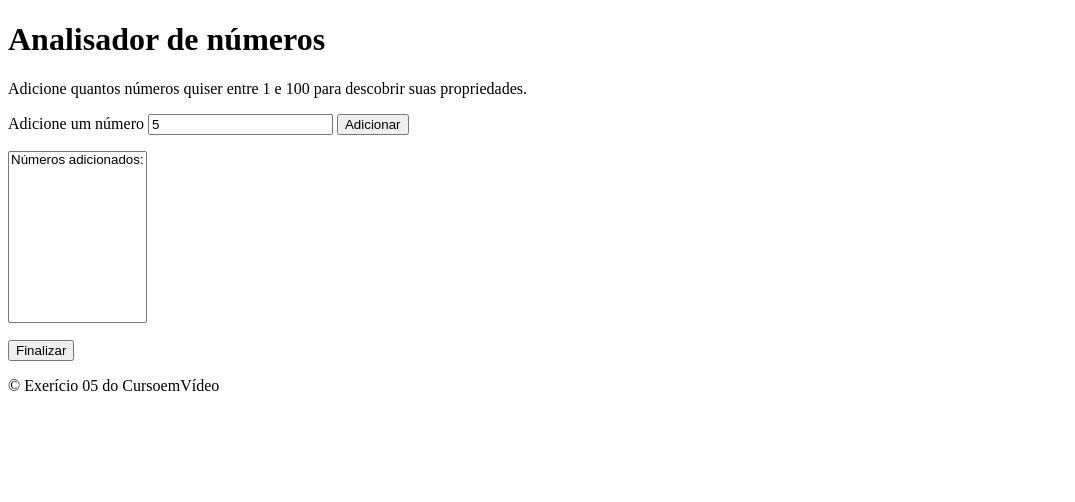
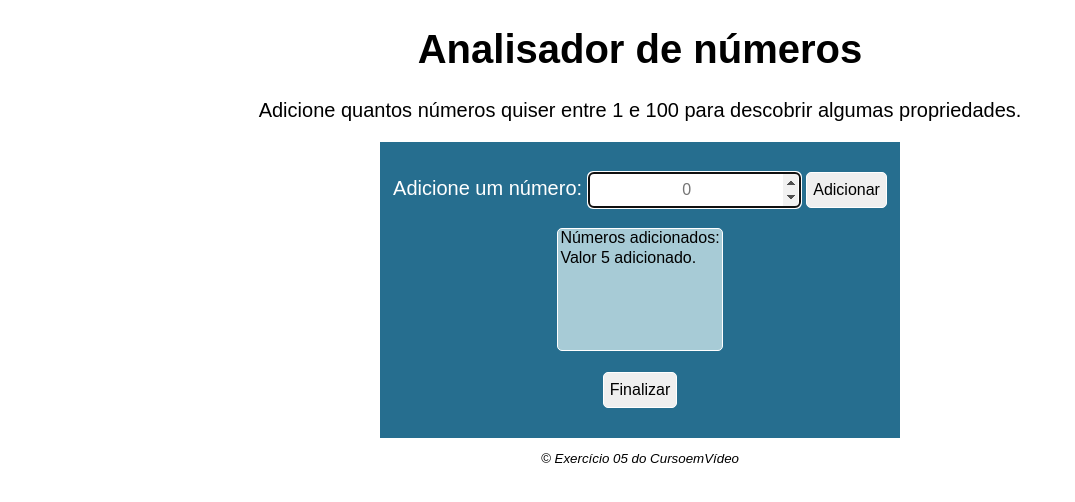
Before and after one commit to hariadiny-mantovam/Curso-JavaScript-Cursoemvideo, a plain HTML site: page exercícios/atividade 05 - curso em video/index.html in a window 1280 px wide. Both pictures are taken after typing "5" into the empty fields and a click on the button "Adicionar". Shown: the whole page, without its empty margins (0-1075 px from the left). Drawn offline with Linux system fonts and the light colour scheme.

Commit message:
atividade 05

```diff
--- a/exercícios/atividade 05 - curso em video/index.html
+++ b/exercícios/atividade 05 - curso em video/index.html
@@ -9,21 +9,20 @@
 <body>
     <header>
         <h1>Analisador de números</h1>
-    <p>Adicione quantos números quiser entre 1 e 100 para descobrir suas propriedades.</p>
+    <p>Adicione quantos números quiser entre 1 e 100 para descobrir algumas propriedades.</p>
     </header>
     <section>
         <div>
-            <p>Adicione um número <input type="number" name="txnum" id="txnum"> <input type="button" value="Adicionar" onclick="adicionarNumero()"></p>
-        </div>
-        <div>
-            <select name="snum" id="snum" size="10">
+            <p>Adicione um número: <input type="number" name="txnum" id="txnum" placeholder="0"> <input type="button" value="Adicionar" onclick="adicionar()"></p>
+            <select name="flista" id="flista" size="6">
                 <option>Números adicionados:</option>
             </select>
             <p><input type="button" value="Finalizar" onclick="finalizar()"></p>
-            <p id="resf"></p>
+        </div>
+        <div id="res">
         </div>
     </section>
-    <footer><p>&copy; Exerício 05 do CursoemVídeo</p></footer>
+    <footer><p>&copy; Exercício 05 do CursoemVídeo</p></footer>
     <script src="script.js"></script>
 </body>
 </html>
--- a/exercícios/atividade 05 - curso em video/script.js
+++ b/exercícios/atividade 05 - curso em video/script.js
@@ -1,37 +1,67 @@
+let num = document.querySelector('input#txnum');
+let lista = document.querySelector('select#flista');
+let res = document.querySelector('div#res');
+let valores = [];
 
-
-function adicionarNumero(num){
-    //lógica
-    var num = [];
-    var tabela = document.querySelector('select#snum')
-    if (num <= 0 || num > 100){
-        window.alert('Digite um número válido!')
-    } else{
-        var selecao = document.createElement('option');
-        selecao.text = `Adicionado número ${num}`;
-        tabela.appendChild(selecao);
-        resf.innerHTML = `${num}`
+function isNumero(n){
+    if(Number(n) >= 1 && Number(n) <= 100){
+        return true;
+    } else {
+        return false;
     }
 }
 
-adicionarNumero(Number(document.querySelector('input#txnum').value));
+function inList(n, l){
+     if(l.indexOf(Number(n)) != -1){
+         return true;
+     } else {
+         return false;
+     }
+}
+
+function adicionar(){
+    if (isNumero(num.value) && !inList(num.value, valores)){
+        valores.push(Number(num.value));
+        let item = document.createElement('option');
+        item.innerHTML = `Valor ${num.value} adicionado.`;
+        lista.appendChild(item);
+        res.innerHTML = ''
+
+    } else {
+        window.alert('Valor inválido ou já consta na lista!');
+    }
+
+    num.value = '';
+    num.focus();
+}
+
+function finalizar(){
+    if(valores.length == 0){
+        window.alert('Adicione os valores antes de finalizar!');
+    } else {
+        let total = valores.length;
+        let maior = valores[0];
+        let menor = valores [0];
+        let soma = 0;
+        let media = 0;
+
+        for(let pos in valores){
+            if(valores[0] > maior);
+            maior = valores[pos];
+            if (valores [pos] < menor )
+            menor = valores[pos];
+            soma += valores[pos];
+        }
+        media = soma / total;
+
+        res.innerHTML = '';
+        res.innerHTML += `<p>Ao todo, temos ${total} números cadastrados</p>`;
+        res.innerHTML += `<p>O maior valor é ${maior}</p>`;
+        res.innerHTML += `<p>O menor valor é ${menor}</p>`;
+        res.innerHTML += `<p>A soma de todos os valores é ${soma}</p>`
+        res.innerHTML += `<p>A média dos valores é de ${media}</p>`
 
 
 
-
-/*function adicionar(num){
-    var num = Number(document.querySelector('input#txnum').value);
-    var tabela = document.querySelector('select#snum')
-    //let res = document.querySelector('option#res');
-    let resf = document.querySelector('p#resf');
-
-    if (num <= 0 || num > 100){
-        window.alert('Digite um número válido!')
-    } else{
-        let numselecionado = []
-        var selecao = document.createElement('option');
-        selecao.text = `Adicionado número ${num}`;
-        tabela.appendChild(selecao);
-        resf.innerHTML = `${num}`
     }
-}*/
+}
--- a/exercícios/atividade 05 - curso em video/style.css
+++ b/exercícios/atividade 05 - curso em video/style.css
@@ -0,0 +1,34 @@
+body{
+    text-align: center;
+    font: normal 15pt 'Arial';
+
+}
+
+section{
+    width: 500px;
+    background: #266e8f;
+    color: #fff;
+    margin: auto;
+    padding: 10px;
+}
+
+input{
+    font-size: 12pt;
+    border-radius: 5px;
+    border: 1px solid #fff;
+    line-height: 2em;
+    text-align: center;
+
+}
+
+select{
+    font-size: 12pt;
+    border-radius: 5px;
+    border: 1px solid #fff;
+    background: #a7cbd6;
+}
+
+footer{
+    font-size: 10pt;
+    font-style: italic;
+}
```
